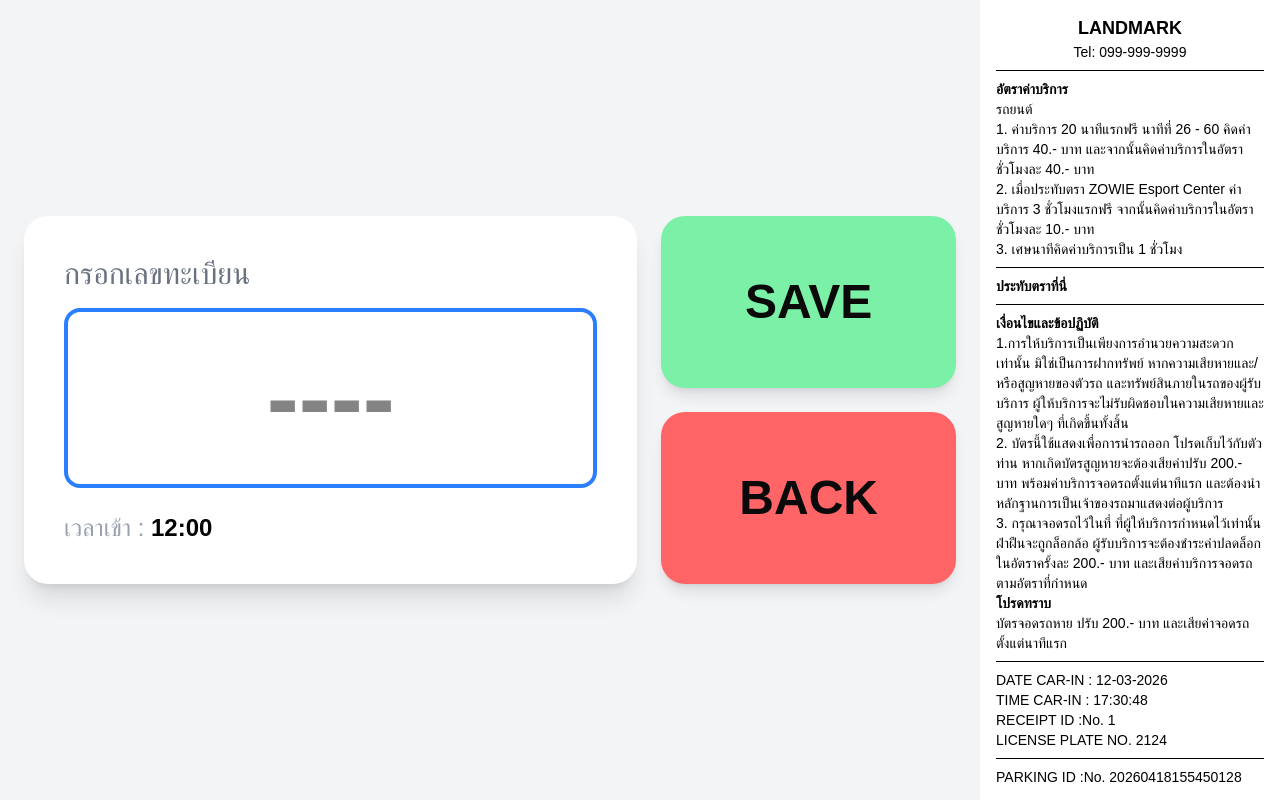
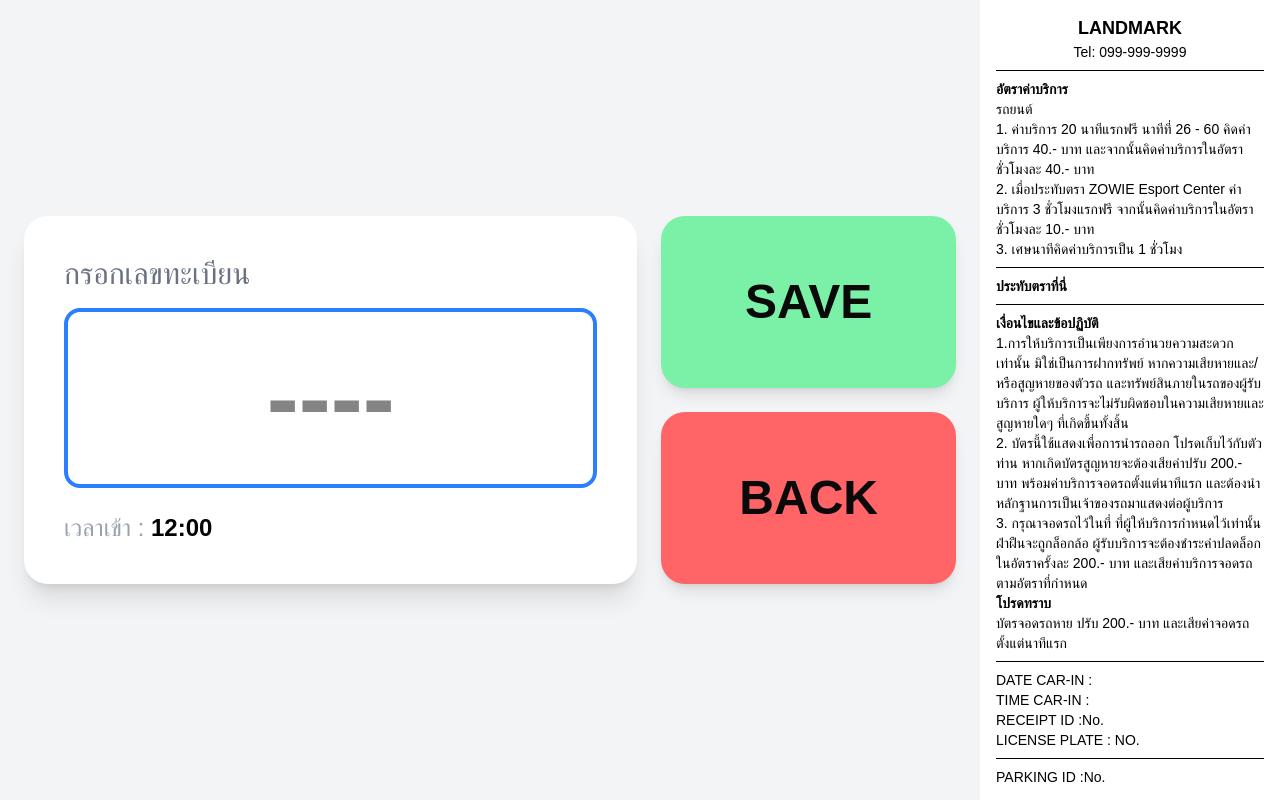
Before and after one commit to Theerapath-Ch/Landmark-Parking, a Next.js app: page /modeIn in a window 1280 px wide. Built offline with nearby package versions, Linux system fonts and the light colour scheme.

Commit message:
add interface for send value to receipt component

```diff
--- a/app/modeIn/page.tsx
+++ b/app/modeIn/page.tsx
@@ -1,10 +1,18 @@
 'use client'
-import { useEffect, useRef, useState } from "react"
+import { use, useEffect, useRef, useState } from "react"
 import { useKeyboard } from "@/utills/useKeyboard"
 import { useRouter } from "next/navigation"
 import { useReactToPrint } from "react-to-print"
 import Swal from "sweetalert2"
 import Receipt from "@/component/Receipt"
+
+interface PrintDataIn {
+  idParking: string
+  plate_number:string
+  date: string
+  time: string
+  idReceipt: string
+}
 
 const modeIn = () => {
   const router = useRouter()
@@ -16,6 +24,16 @@ const modeIn = () => {
   const handlePrint = useReactToPrint({
     contentRef: receiptRef,
   });
+
+  const [printDataIn, setPrintDataIn] = useState<PrintDataIn>({
+                                                                idParking: "",
+                                                                plate_number:"",
+                                                                date: "",
+                                                                time: "",
+                                                                idReceipt: ""
+                                                              })
+
+
 
   useEffect(() => {
     setAction({
@@ -42,7 +60,10 @@ const modeIn = () => {
 
     const data = await res.json()
     const { message, infoCar, infoReceipt } = data
-    // console.log(infoReceipt.id)
+    // console.log(infoCar.in_at)
+    const date = infoCar.in_at.split('T')[0]
+    const time = infoCar.in_at.split('T')[1].split('.')[0]
+    console.log(date)
     if (message == 'no-plate') {
       await Swal.fire({
         position: "top-end",
@@ -52,6 +73,13 @@ const modeIn = () => {
 
     }
     if (message == "Success") {
+      setPrintDataIn({
+        idParking: infoCar.id,
+        plate_number:infoCar.plate_number ,
+        date: date,
+        time: time,
+        idReceipt:infoReceipt.id
+      })
       await Swal.fire({
         title: 'บันทึกข้อมูลแล้ว',
         text: "id : " + infoCar.id + "  / เลขทะเบียน : " + infoCar.plate_number,
@@ -119,7 +147,14 @@ const modeIn = () => {
 
       </div>
       <div className="hiddent">
-        <Receipt ref={receiptRef} />
+        <Receipt
+          ref={receiptRef}
+          idParking={printDataIn.idParking}
+          plate_number={printDataIn.plate_number}
+          date={printDataIn.date}
+          time={printDataIn.time}
+          idReceipt={printDataIn.idReceipt}
+        />
       </div>
     </div>
   )
--- a/component/Receipt.tsx
+++ b/component/Receipt.tsx
@@ -1,7 +1,17 @@
 // components/Receipt.tsx
 import React, { forwardRef } from "react";
 
-const Receipt = forwardRef<HTMLDivElement>((props, ref) => {
+interface PrintDataIn {
+    idParking: string
+    plate_number: string
+    date: string
+    time: string
+    idReceipt: string
+}
+
+const Receipt = forwardRef<HTMLDivElement , PrintDataIn>((props, ref) => {
+    // console.log(props.in_at);
+
     return (
         <div ref={ref} className="p-4 text-sm w-[300px] bg-white text-black">
             <h2 className="text-center font-bold text-lg">LANDMARK</h2>
@@ -35,13 +45,13 @@ const Receipt = forwardRef<HTMLDivElement>((props, ref) => {
             <hr className="my-2" />
 
             <div>
-                <p>DATE CAR-IN : 12-03-2026</p>
-                <p>TIME CAR-IN : 17:30:48</p>
-                <p>RECEIPT ID :No. 1</p>
-                <p>LICENSE PLATE NO. 2124</p>
+                <p>DATE CAR-IN : {props.date}</p>
+                <p>TIME CAR-IN : {props.time}</p>
+                <p>RECEIPT ID :No.{props.idReceipt}</p>
+                <p>LICENSE PLATE : NO.{props.plate_number}</p>
             </div>
             <hr className="my-2" />
-            <h1>PARKING ID :No. 20260418155450128</h1>
+            <h1>PARKING ID :No. {props.idParking}</h1>
 
         </div>
     );
```
